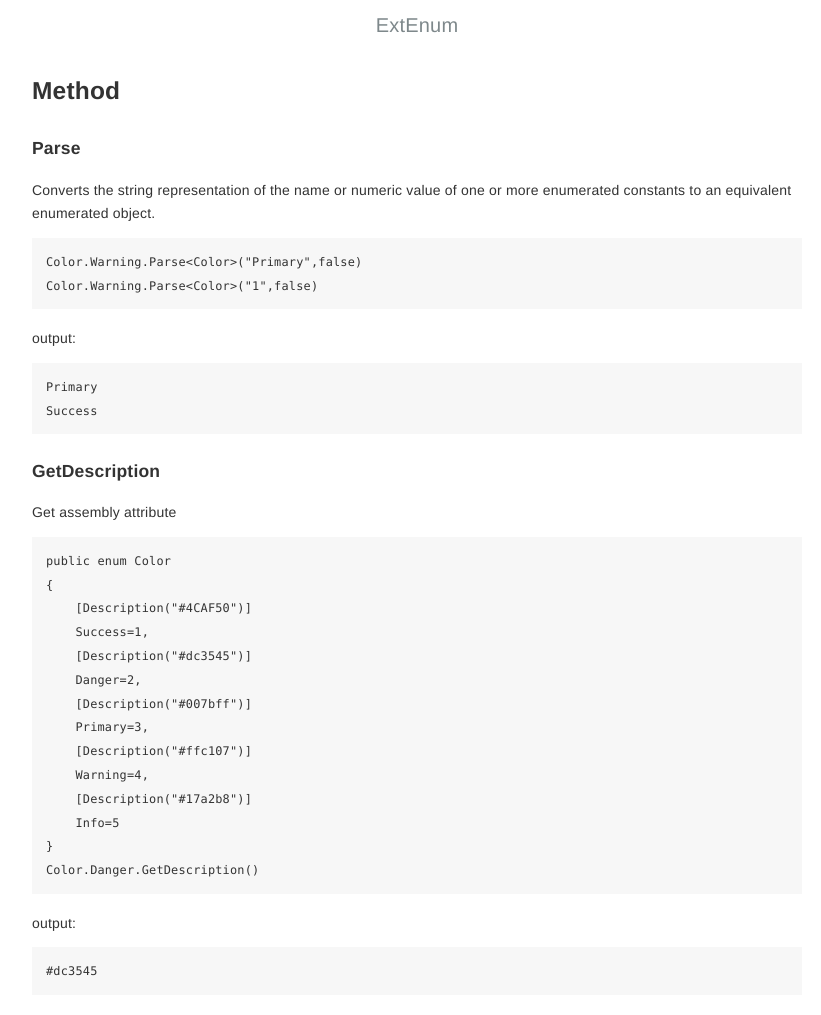
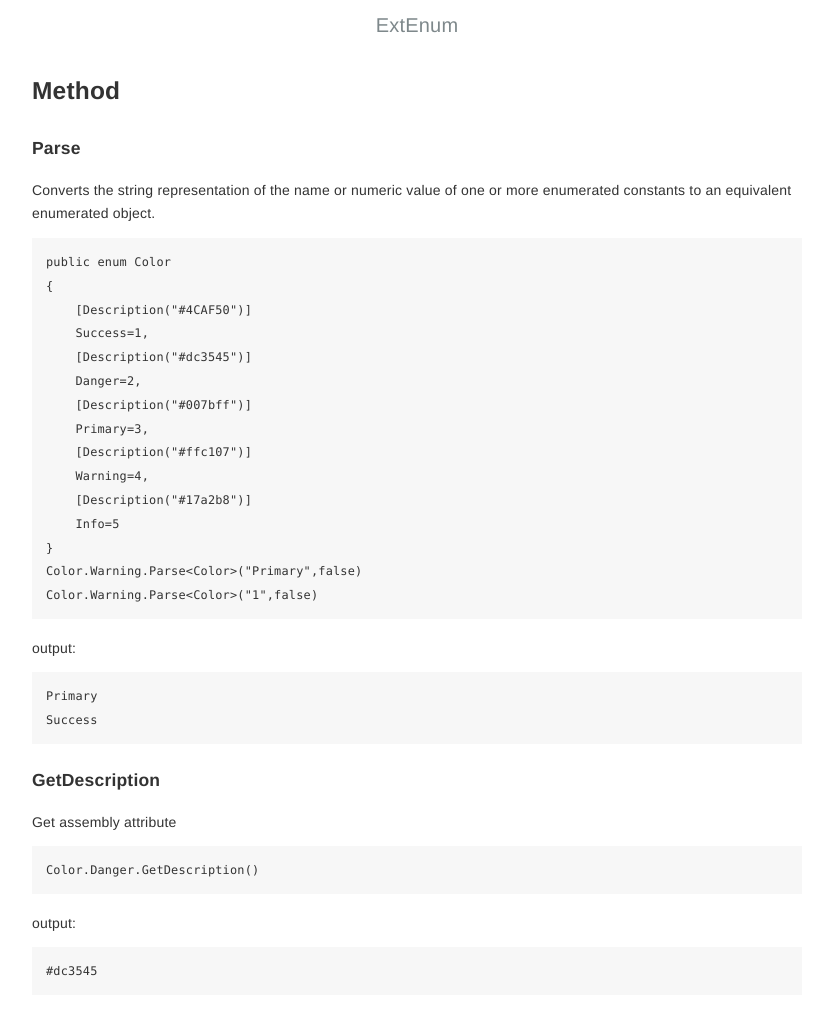
Before and after one commit to lhwsa2010/DotNet, a Jekyll site: the page built from docs/_posts/2021-08-06-ExtEnum.md, in a window 1280 px wide. Shown: the top 1015 px of the page, without its empty margins (223-1044 px from the left). Built offline with Jekyll 4.4.1, drawn with Linux system fonts in a browser that asks for light colours; some of the changed lines change nothing that is shown.

Commit message:
update enum

````diff
--- a/docs/_posts/2021-08-06-ExtEnum.md
+++ b/docs/_posts/2021-08-06-ExtEnum.md
@@ -10,18 +10,6 @@ layout: post
 
 #### Parse
 Converts the string representation of the name or numeric value of one or more enumerated constants to an equivalent enumerated object.
-```
-Color.Warning.Parse<Color>("Primary",false)
-Color.Warning.Parse<Color>("1",false)
-```
-output:
-```
-Primary
-Success
-```
-
-#### GetDescription
-Get assembly attribute
 ```
 public enum Color
 {
@@ -36,6 +24,18 @@ public enum Color
     [Description("#17a2b8")]
     Info=5
 }
+Color.Warning.Parse<Color>("Primary",false)
+Color.Warning.Parse<Color>("1",false)
+```
+output:
+```
+Primary
+Success
+```
+
+#### GetDescription
+Get assembly attribute
+```
 Color.Danger.GetDescription()
 ```
 output:
````
